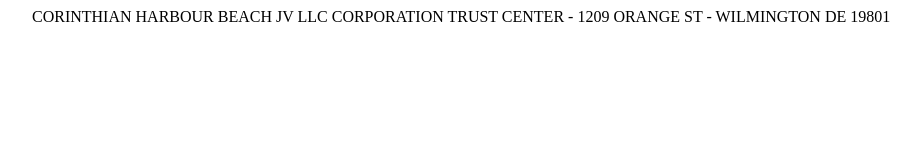
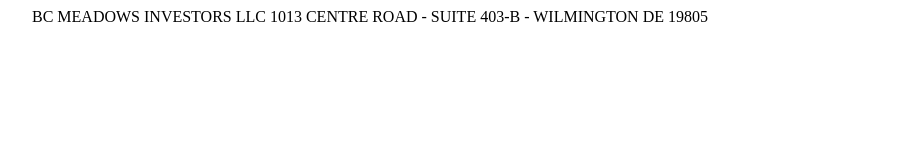
Before and after one commit to huahuashij01/huahuashij01.github.io, a plain HTML site: page index.html in a window 1280 px wide. Shown: the whole page, without its empty margins (24-945 px from the left). Drawn offline with Linux system fonts and the light colour scheme.

Commit message:
Update index.html

```diff
--- a/index.html
+++ b/index.html
@@ -4,11 +4,11 @@
 <head>
     <meta charset="UTF-8">
     <meta name="viewport" content="width=device-width, initial-scale=1.0">
-    <meta name="facebook-domain-verification" content="359t3cxti3jhqb4iewfq60ihk56vqk" />
+    <meta name="facebook-domain-verification" content="obiaf6p6w07j1cjm54f8brfynv1on3" />
     <title>Document</title>
 </head>
 <body>
-CORINTHIAN HARBOUR BEACH JV LLC
-CORPORATION TRUST CENTER - 1209 ORANGE ST - WILMINGTON DE 19801
+BC MEADOWS INVESTORS LLC
+1013 CENTRE ROAD - SUITE 403-B - WILMINGTON DE 19805
 </body>
 </html>
```
